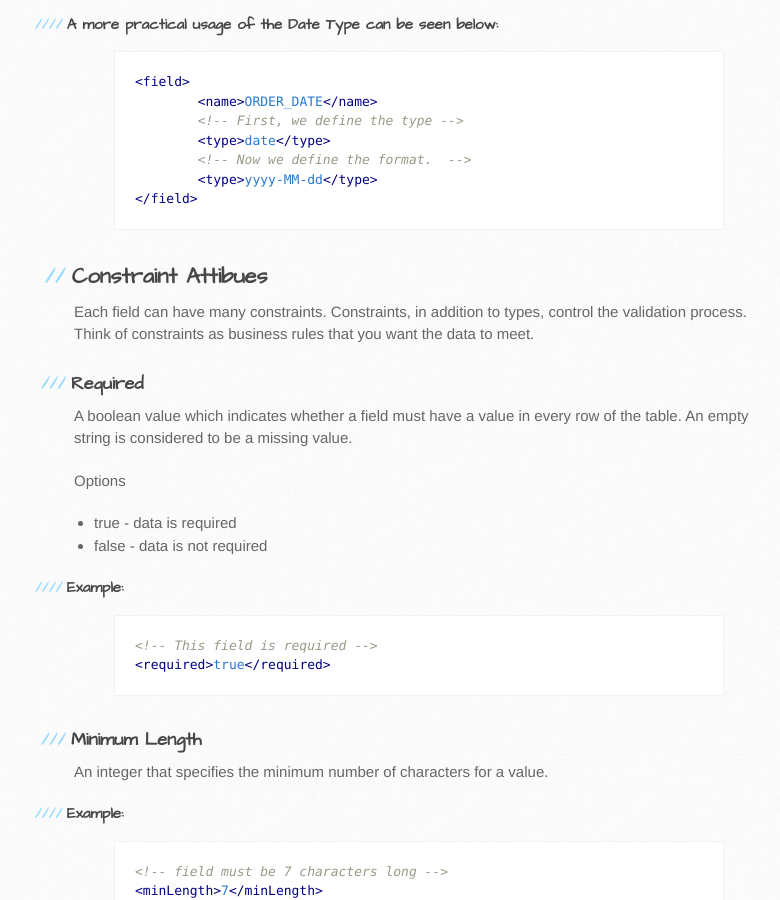
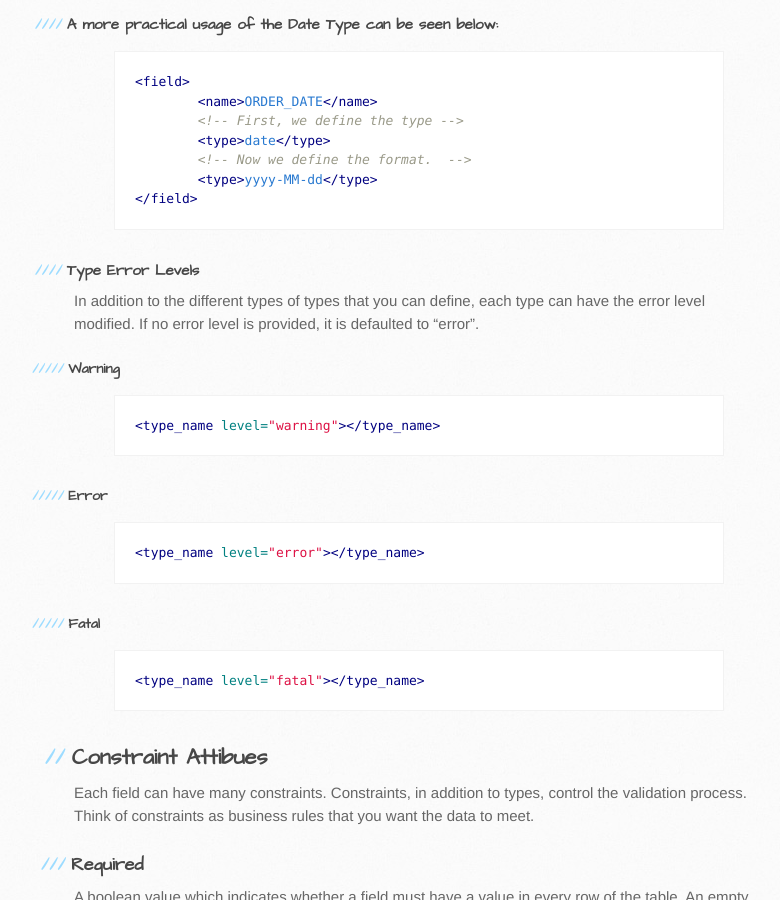
Before and after one commit to GSA/fssi-file-processor, a Jekyll site: the page built from _posts/2015-04-05-schemas.md, in a window 1280 px wide and 900 px high, scrolled down 5303 px. Shown: the whole window, without its empty margins (96-876 px from the left). Built offline with Jekyll 4.4.1, drawn with Linux system fonts in a browser that asks for light colours; Markdown is read by kramdown in place of the engine named in the settings; some of the changed text lies outside the part shown.

Commit message:
Updated for 1.3 release

```diff
--- a/_posts/2015-04-05-schemas.md
+++ b/_posts/2015-04-05-schemas.md
@@ -226,6 +226,29 @@ a date. This MUST be in ISO6801 format "YYYY-MM-DD" or, if not, a format field m
 </field>
 {% endhighlight %}
 
+####Type Error Levels
+In addition to the different types of types that you can define, each type can have the error level modified. If no error level is provided, it is defaulted to "error".
+
+
+#####Warning
+
+{% highlight XML %}
+<type_name level="warning"></type_name>
+{% endhighlight %}
+
+
+#####Error
+
+{% highlight XML %}
+<type_name level="error"></type_name>
+{% endhighlight %}
+
+
+#####Fatal
+
+{% highlight XML %}
+<type_name level="fatal"></type_name>
+{% endhighlight %}
 
 
 ##Constraint Attibues
@@ -376,21 +399,21 @@ In addition to the different types of constraints that you can create, each cons
 ####Warning
 
 {% highlight XML %}
-<constraint_name errorLevel="warning"></constraint_name>
+<constraint_name level="warning"></constraint_name>
 {% endhighlight %}
 
 
 ####Error
 
 {% highlight XML %}
-<constraint_name errorLevel="error"></constraint_name>
+<constraint_name level="error"></constraint_name>
 {% endhighlight %}
 
 
 ####Fatal
 
 {% highlight XML %}
-<constraint_name errorLevel="fatal"></constraint_name>
+<constraint_name level="fatal"></constraint_name>
 {% endhighlight %}
 
 
```
Also changed, not shown: 1 other file.
